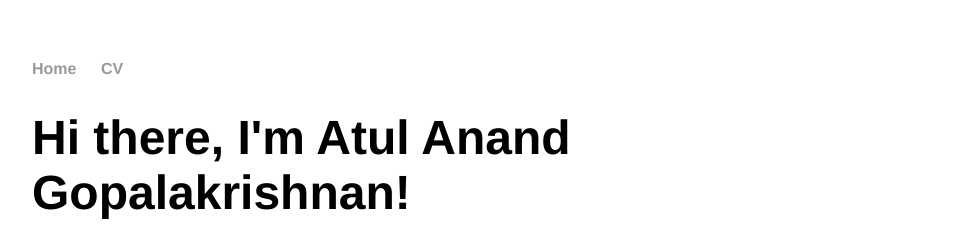
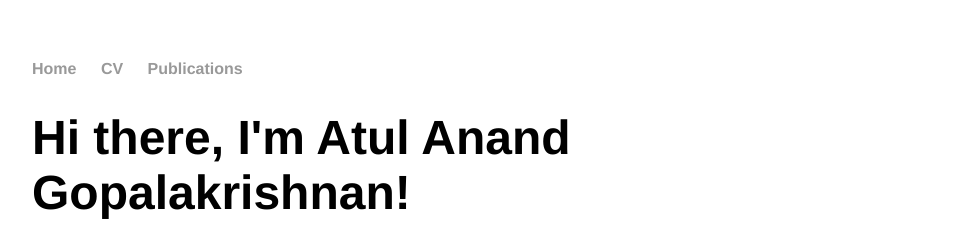
Before and after one commit to atul1234anand/atul1234anand.github.io, a Jekyll site: the page built from index.html, in a window 1280 px wide. Shown: the top 252 px of the page, without its empty margins (160-1119 px from the left). Built offline with Jekyll 4.4.1, drawn with Linux system fonts in a browser that asks for light colours.

Commit message:
Update default.html

```diff
--- a/_layouts/default.html
+++ b/_layouts/default.html
@@ -9,7 +9,8 @@
 			<nav>
 	    		<ul>
 	        		<li><a href="/">Home</a></li>
-	        		<li><a href="/cv">CV</a></li>
+	        		<li><a href="https://drive.google.com/file/d/1UCOF0P0UmPRWXwWBLTInzTsFMQ6cOhFn/view?usp=sharing">CV</a></li>
+				<li><a href="/publications">Publications</a><li>
 	    		</ul>
 			</nav>
 			<div class="container">
```
